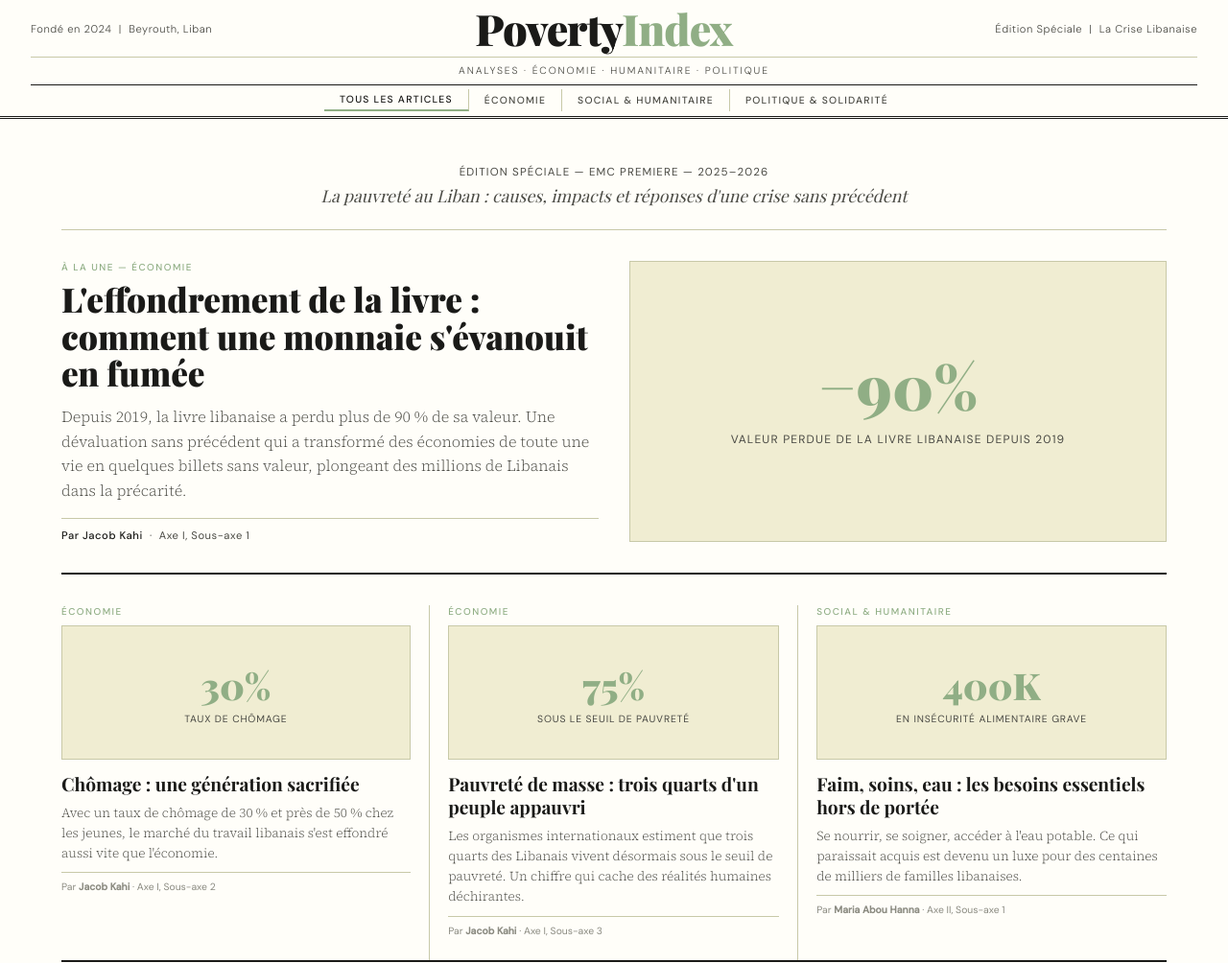
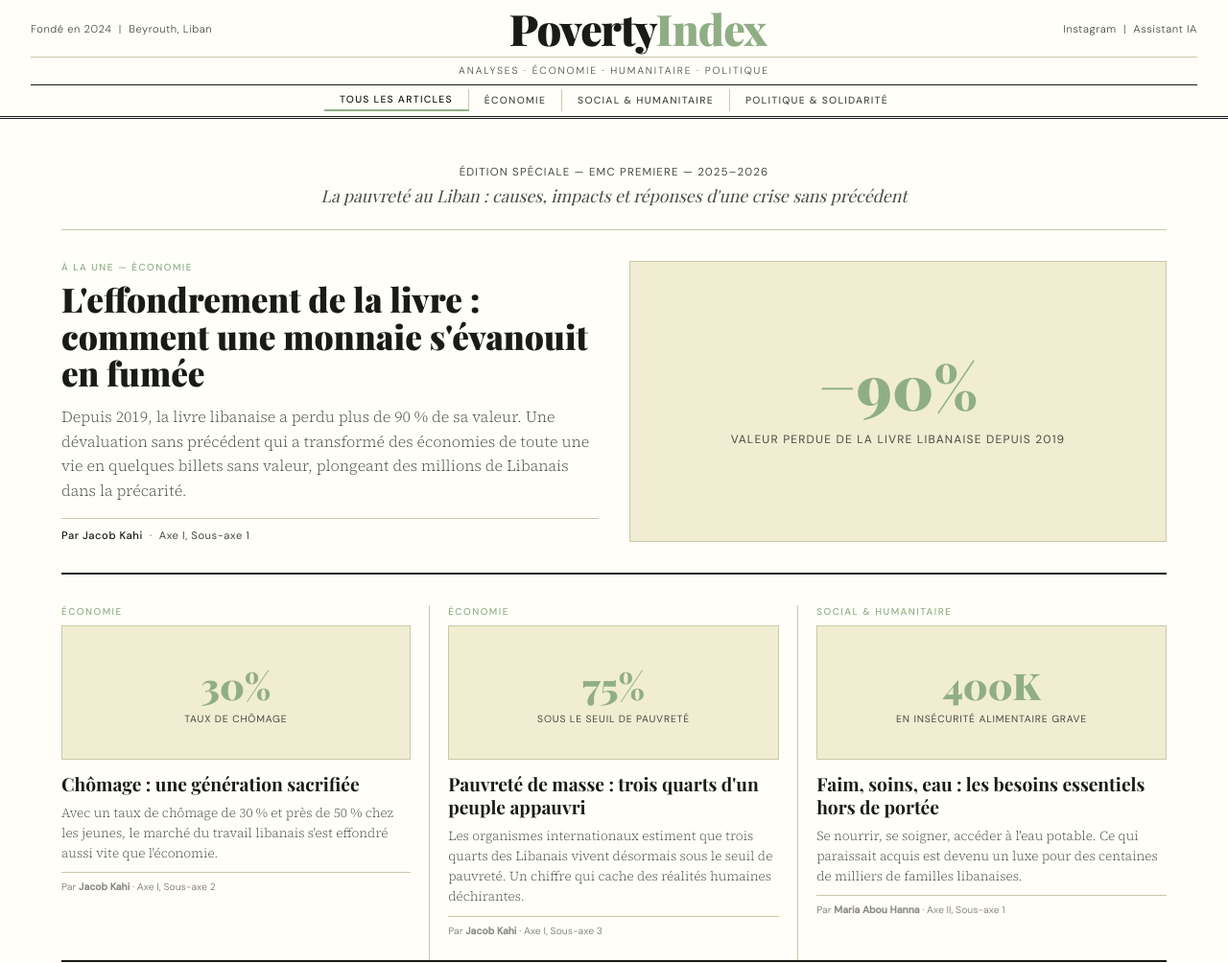
Before and after one commit to jacobkahi/PovertyIndex, a plain HTML site: page index.html in a window 1280 px wide. Shown: the top 1004 px of the page at 96% size. Drawn offline with nearby package versions, Linux system fonts and the light colour scheme; a web font is replaced by a local one.

Commit message:
Add files via upload
FINAL

```diff
--- a/index.html
+++ b/index.html
@@ -586,7 +586,7 @@
   <div class="masthead-top">
     <span class="masthead-meta">Fondé en 2024 &nbsp;|&nbsp; Beyrouth, Liban</span>
     <div class="masthead-logo" onclick="showHome()">Poverty<span>Index</span></div>
-    <span class="masthead-meta">Édition Spéciale &nbsp;|&nbsp; La Crise Libanaise</span>
+    <span class="masthead-meta"><a href="https://www.instagram.com/povertyindex/" target="_blank" style="color:inherit;text-decoration:none;">Instagram</a> &nbsp;|&nbsp; <a href="https://povertyindex-ai.netlify.app/" target="_blank" style="color:inherit;text-decoration:none;">Assistant IA</a></span>
   </div>
   <div class="masthead-tagline">Analyses · Économie · Humanitaire · Politique</div>
   <nav class="section-nav">
```
